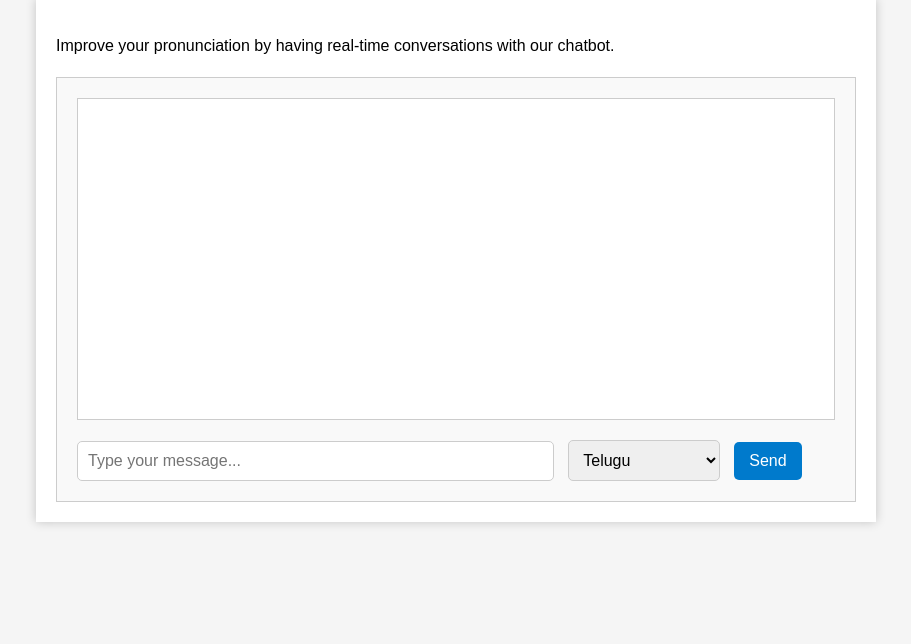
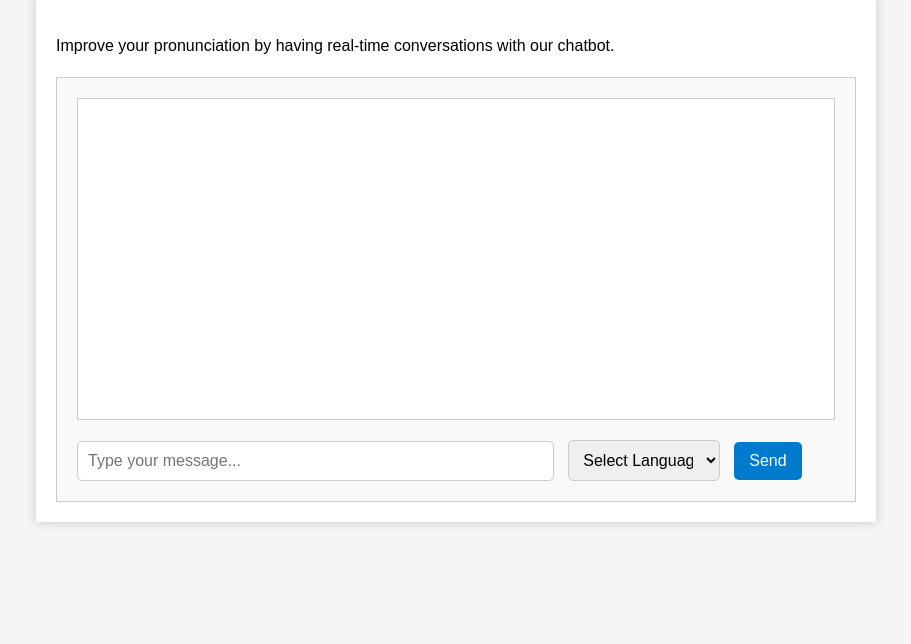
Before and after one commit to Saikathyaini/Language-Learning-Platform, a Flask app: page /Speaking in a window 1280 px wide. Shown: the part 122-766 px from the top of the page, without its empty margins (184-1095 px from the left). Run offline with Flask 3, Linux system fonts and the light colour scheme.

Commit message:
commit completed

```diff
--- a/templates/Speaking.html
+++ b/templates/Speaking.html
@@ -107,6 +107,7 @@
         <div id="user-input">
             <input type="text" id="user-message" name="user-message" placeholder="Type your message...">
             <select id="target-language" name="target-language">
+                <option>Select Language</option>
                 <option value="telugu">Telugu</option>
                 <option value="hindi">Hindi</option>
                 <option value="english">English</option>
```
